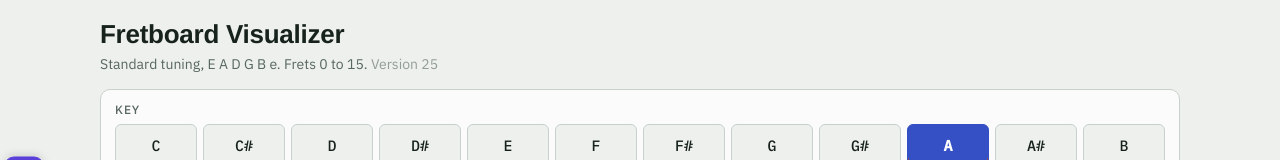
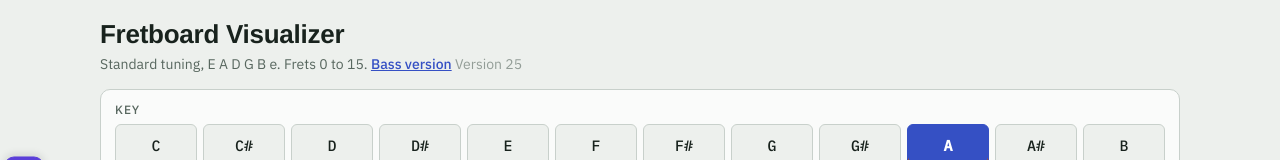
Before and after one commit to pposcs-beep/Fretboard, a plain HTML site: page index.html in a window 1280 px wide. Shown: the top 160 px of the page. Drawn offline with Linux system fonts and the light colour scheme; a web font is replaced by a local one.

Commit message:
Guitar page: add a Bass version link in the header
Co-Authored-By: Claude Opus 5.5 <noreply@anthropic.com>

```diff
--- a/index.html
+++ b/index.html
@@ -429,7 +429,7 @@ d.querySelector('button').onclick=function(){try{localStorage.removeItem('fv-sta
 <main class="wrap">
   <header>
     <h1>Fretboard Visualizer</h1>
-    <p class="sub">Standard tuning, E A D G B e. Frets 0 to 15. <span class="ver">Version 25</span></p>
+    <p class="sub">Standard tuning, E A D G B e. Frets 0 to 15. <a href="bass.html" style="color:var(--accent);font-weight:500">Bass version</a> <span class="ver">Version 25</span></p>
   </header>
 
   <section class="panel" aria-label="Key and shape">
```
